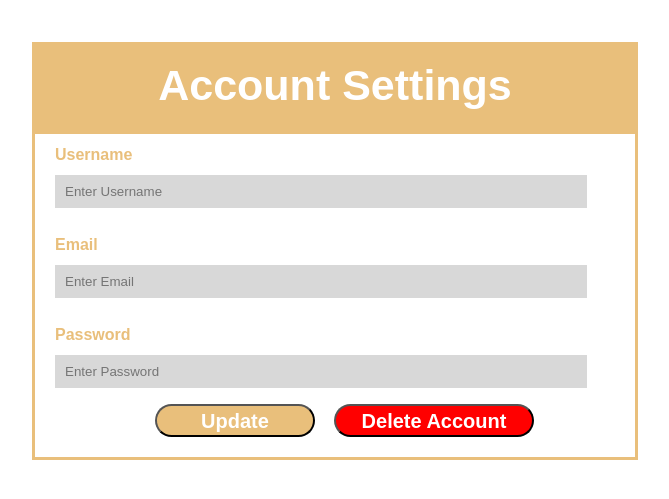
After one commit to abubakaraliev/bubble_tea, a Django app: template app/templates/account.html in a window 1280 px wide. The commit adds this page. Shown: the top 499 px of the page, without its empty margins (305-974 px from the left). Run offline with Django 5.2, Linux system fonts and the light colour scheme; the template is opened without the code that fills it, so the values that code supplies are empty.

Commit message:
add: add account & delivery

```diff
--- a/app/BubbleTea/forms.py
+++ b/app/BubbleTea/forms.py
@@ -1,7 +1,5 @@
 from django import forms
 from .models import newUser, loginForm, accountUpdate ,userInformations
-
-
 
 class CreateUserForm(forms.ModelForm):
     class Meta:
@@ -18,7 +16,7 @@ class AccountUserForm(forms.ModelForm):
         model = accountUpdate
         fields = ['username', 'email', 'password']
 
-class ProfileUserForm(forms.ModelForm):
+class InformationsUserForm(forms.ModelForm):
     class Meta:
         model = userInformations
         fields = ['firstname', 'lastname', 'phone', 'address', 'postcode', 'city']
--- a/app/app/urls.py
+++ b/app/app/urls.py
@@ -19,10 +19,10 @@ from django.urls import include, path
 
 from BubbleTea.views import (
     home,
-    profile,
+    account,
+    delivery,
     register,
     login,
-    shop_page,
     products,
     get_one_product,
 )
@@ -31,10 +31,9 @@ urlpatterns = [
     path('', home),
     path('register/', register, name="register"),
     path('login/', login, name="login"),
-    path('profile/', profile, name="profile"),
+    path('account-settings/', account, name="account"),
+    path('delivery-informations/', delivery, name="delivery"),
     path('admin/', admin.site.urls),
-    path('shop/', shop_page, name="shop"),
-
 
     # products routes
     path('products/', products, name='products'),
--- a/app/static/css/profile.css
+++ b/app/static/css/global.css
@@ -94,6 +94,36 @@ form .email .clear
 {
     background-color:#D8D8D8;
 }
+
+.submit-wrapper {
+    display: flex;
+    flex-direction: row;
+    justify-content: center;
+}
+
+.delete
+{
+    margin:0 0 0 19px;
+}
+.delete input[type="submit"]
+{
+    background-color: red;
+    color: white;
+    font-weight: bold;
+    margin: 0 0 20px 0;
+    font-family: Arial, Helvetica, sans-serif;
+    border-radius: 25px;
+    font-size: 20px;
+    text-transform: capitalize;
+    width: 200px;
+    height: 33px;
+    text-align: center;
+    padding: 4px 10px 2px 10px;
+}
+.delete input[type="submit"]:hover
+{
+    background-color:#D8D8D8;
+}
 #messages {
     text-align: center;
 }
--- /dev/null
+++ b/app/templates/account.html
@@ -0,0 +1,55 @@
+{% load static %}
+<!DOCTYPE html>
+<html lang="en">
+
+<head>
+    <meta charset="UTF-8">
+    <meta name="viewport" content="width=device-width, initial-scale=1.0">
+    <link rel="stylesheet" href="/static/css/global.css">
+    <title>Account</title>
+</head>
+
+<body>
+
+    <div class="wrapper">
+        <div class="content">
+            <div class="head">
+                <div class="container">
+                    <div class="title">
+                        <h1>Account Settings</h1>
+                    </div>
+                </div>
+            </div>
+            <div class="container">
+                <form method="POST" action="{% url 'account' %}">
+                    {% csrf_token %}
+                    <div class="username">
+                        <label for="username">username</label>
+                        <input type="text" placeholder="Enter username" name="username" id="username" required>
+                    </div>
+                    <div class="email">
+                        <label for="email">email</label>
+                        <input type="email" placeholder="Enter Email" name="email" id="email" required>
+                    </div>
+                    <div class="pass">
+                        <label for="password">password</label>
+                        <input type="password" placeholder="Enter password" name="password" id="password" required>
+                    </div>
+                    <div class="submit-wrapper">
+                        <div class="submit">
+                            <input type="submit" value="Update">
+                        </div>
+                        <div class="delete">
+                            <input type="submit" value="Delete account">
+                        </div>
+                    </div>
+                    {% for message in messages %}
+                    <p id="messages">{{ message }}</p>
+                    {% endfor %}
+                </form>
+            </div>
+        </div>
+    </div>
+</body>
+
+</html>
--- a/app/templates/login.html
+++ b/app/templates/login.html
@@ -10,7 +10,6 @@
 {% load static %}
 
 <body>
-    <!-- <h1>This is a Login Page</h1> -->
 
     <div class="head">
         <div class="container">
--- a/app/templates/register.html
+++ b/app/templates/register.html
@@ -10,7 +10,6 @@
 </head>
 
 <body>
-    <!-- <h1>This is a Register Page</h1> -->
 
     <div class="head">
         <div class="container">
```
Also changed, not shown: app/BubbleTea/views.py (+49 -20 lines), app/templates/delivery.html (renamed from app/templates/profile.html, +6 -37 lines), app/templates/shop.html (deleted, +0 -54 lines), db.sql (+9 -0 lines).
